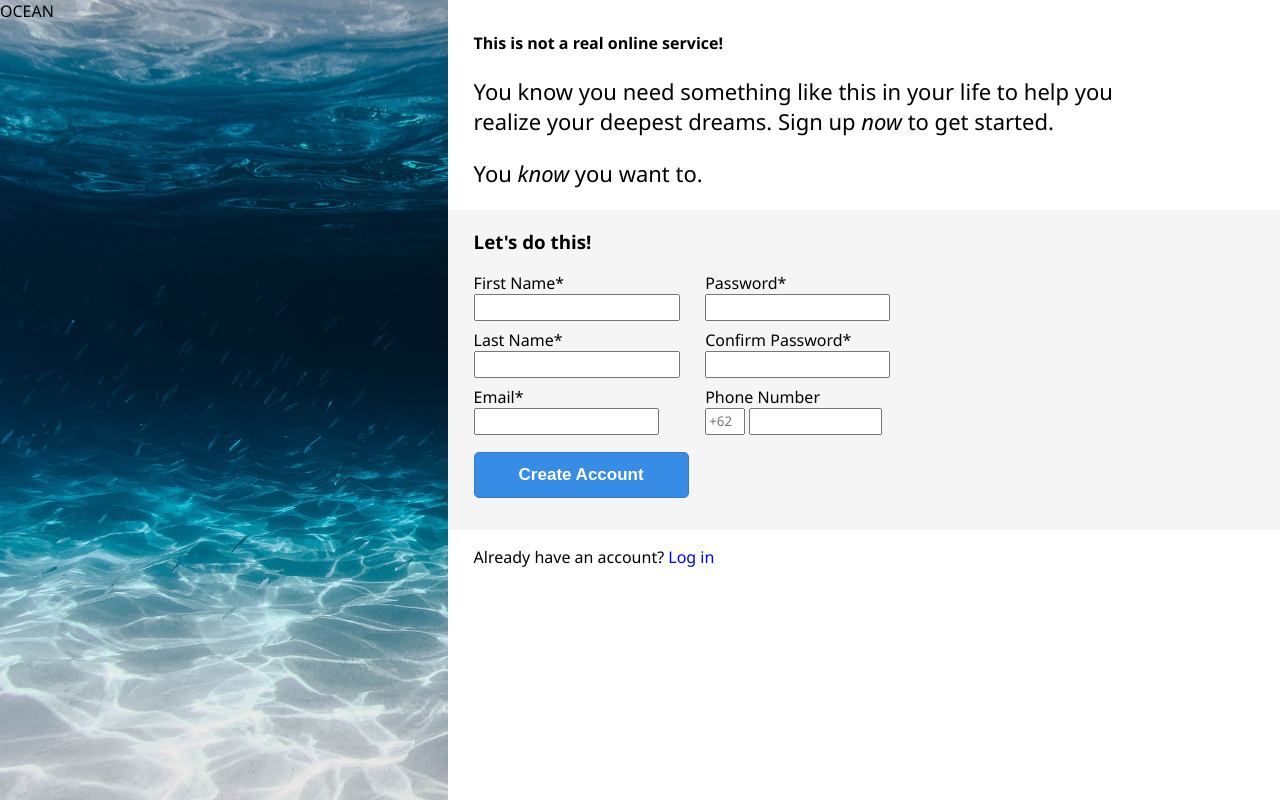
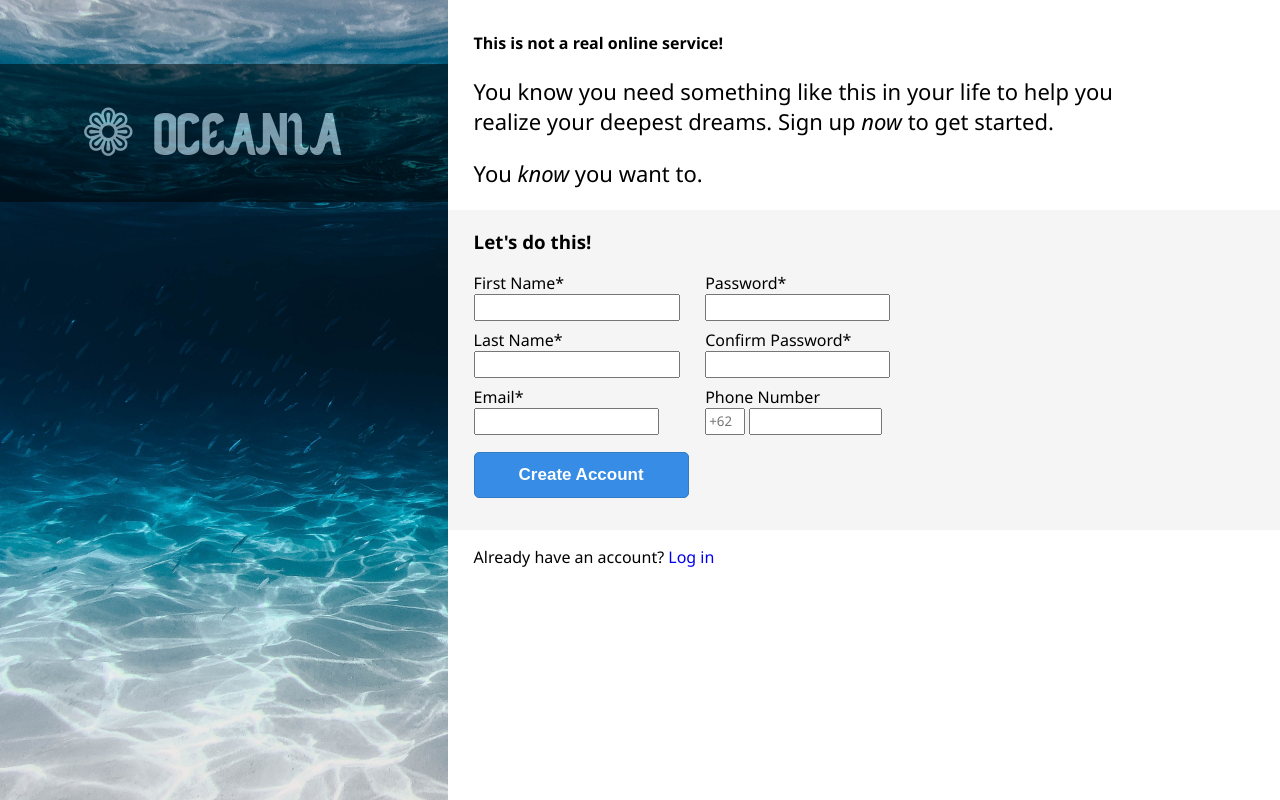
Before and after one commit to yhuzued/Form-Assignment, a plain HTML site: page index.html in a window 1280 px wide. Drawn offline with Linux system fonts and the light colour scheme.

Commit message:
Create logo

```diff
--- a/index.html
+++ b/index.html
@@ -10,7 +10,9 @@
 <body>
   <div class="container">
     <div class="background">
-      OCEAN
+      <p>
+        <div class="logo">❁ OCEANIA</div>
+      </p>
     </div>
     <div class="hero">
       <div class="deskripsi">
--- a/style.css
+++ b/style.css
@@ -1,3 +1,8 @@
+@font-face {
+  font-family: 'my-font'; /*a name to be used later*/
+  src: url(./asset/ocean.ttf); /*URL to font*/
+}
+
 .container {
   display: flex;
   min-height: 100vh;
@@ -25,6 +30,21 @@
   padding-left: 2vw;
   padding-right: 10vw;
   margin: 0%;
+}
+
+.logo {
+  background-color: black;
+  opacity: 0.5;
+  font-size: 4rem;
+  font-family: 'my-font';
+  color: whitesmoke;
+  margin-top: 4rem;
+  padding-top: 2rem;
+  padding-bottom: 2rem;
+  padding-left: calc(35vw / 5.5);
+  padding-right: calc(35vw / 5.5);
+  word-wrap: break-word;
+  justify-content: center;
 }
 
 .form {
```
